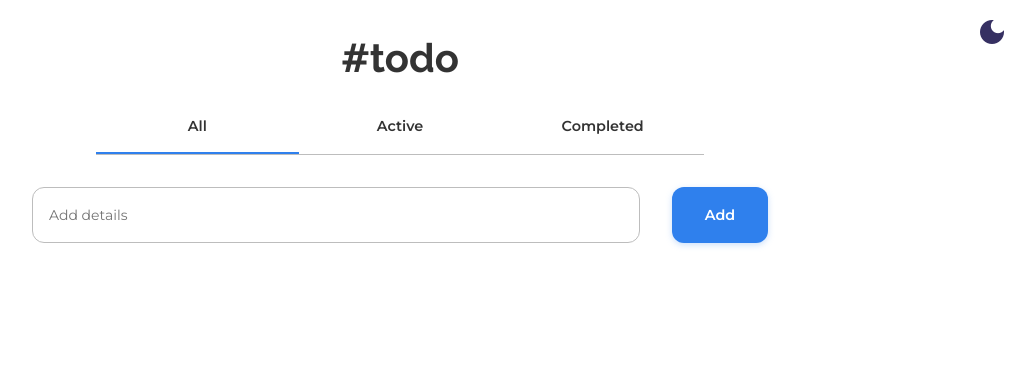
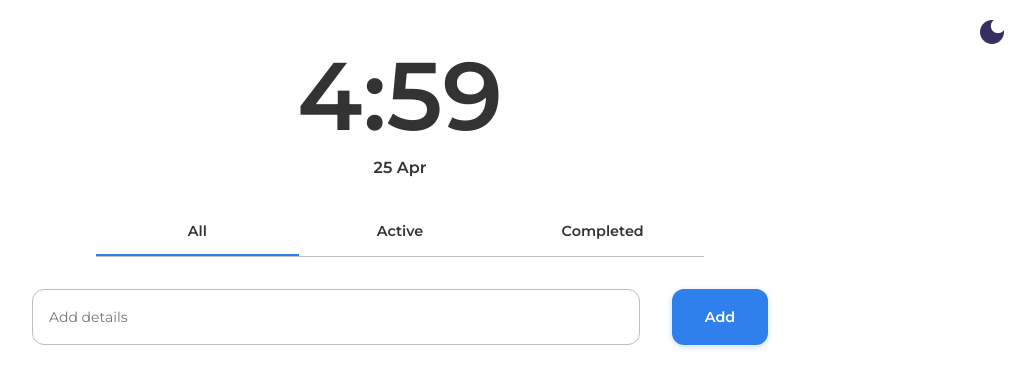
Before and after one commit to NganJason/Dev-Challenges_Frontend-Dev, a React (Create React App) app in the folder todo-app/: page / in a window 1280 px wide. Shown: the top 388 px of the page, without its empty margins (240-1275 px from the left). Built offline with nearby package versions, Linux system fonts and the light colour scheme.

Commit message:
add title

```diff
--- a/todo-app/src/App.js
+++ b/todo-app/src/App.js
@@ -3,11 +3,11 @@ import { lightTheme, darkTheme } from "./globalStyles/theme";
 
 import { BaseStyles } from "./globalStyles/base";
 import { Body, Header } from "./globalStyles/layout"
-import { Text } from "./globalStyles/typography"
 import Nav from "./components/Nav/Nav";
 import Input from "./components/Input/Input";
 import TodoList from "./components/TodoList/TodoList";
 import ThemeToggler from "./components/ThemeToggler/ThemeToggler";
+import Title from "./components/Title/Title";
 
 import { ThemeProvider } from "styled-components";
 import { TodosProvider } from "./hooks/toDosContext"
@@ -30,9 +30,7 @@ function App() {
           <BaseStyles />
           <ThemeToggler theme={theme} toggleTheme={toggleTheme} />
           <Header>
-            <Text size="2.5" bd="700" center Raleway primary>
-              #todo
-            </Text>
+            <Title/>
           </Header>
           <main>
             <Nav setPage={setPage} page={page} />
--- /dev/null
+++ b/todo-app/src/components/Title/Title.js
@@ -0,0 +1,31 @@
+import React from "react";
+import { Text } from "../../globalStyles/typography";
+import { StyledTitle } from "./style"
+
+function Title() {
+    const months = ["Jan", "Feb", "Mar", "Apr", "May", "Jun", "Jul", "Aug", "Sep", "Oct", "Nov", "Dec"]
+
+    const getDate = () => {
+        let d = new Date()
+        return `${d.getDate()} ${months[d.getMonth()]}`
+    }
+
+    const getTime = () => {
+        let d = new Date()
+        let minutes = String(d.getMinutes()).padStart(2, 0)
+
+        return `${d.getHours()}:${minutes}`
+    }
+  return (
+    <StyledTitle>
+      <Text size="6" bd="600" center primary>
+        {getTime()}
+      </Text>
+      <Text size="1" bd="600" mgtop="1" center primary>
+        {getDate()}
+      </Text>
+    </StyledTitle>
+  );
+}
+
+export default Title;
--- /dev/null
+++ b/todo-app/src/components/Title/index.js
@@ -0,0 +1 @@
+export { default } from "./Title.js";
--- /dev/null
+++ b/todo-app/src/components/Title/style.js
@@ -0,0 +1,18 @@
+import styled, { keyframes } from "styled-components";
+
+
+const fadein = keyframes`
+  from {
+    opacity: 0;
+  }
+
+  to {
+    opacity: 100;
+  }
+`;
+
+export const StyledTitle = styled.div`
+    display: flex;
+    flex-direction: column;
+    animation: ${fadein} 0.7s ease-in;
+`
--- a/todo-app/src/globalStyles/layout.js
+++ b/todo-app/src/globalStyles/layout.js
@@ -13,6 +13,5 @@ export const Body = styled.div`
 
 export const Header = styled.div`
   display: flex;
-  min-height: 3rem;
   padding: 3rem;
 `;
--- a/todo-app/src/globalStyles/typography.js
+++ b/todo-app/src/globalStyles/typography.js
@@ -1,9 +1,11 @@
 import styled from "styled-components";
 
 export const Text = styled.p`
+  margin-top: ${(props) => (props.mgtop ? props.mgtop : 0)}rem;
+
   font-family: ${(props) => (props.Raleway ? "Raleway" : "Montserrat")},
     sans-serif;
-  line-height: 1.25rem;
+  line-height: ${(props) => props.size}rem;
 
   font-size: ${(props) => props.size}rem;
   font-weight: ${(props) => props.bd};
@@ -24,5 +26,5 @@ export const Text = styled.p`
     }
   }};
 
-  text-decoration: ${props => (props.strike ? "line-through" : "")};
+  text-decoration: ${(props) => (props.strike ? "line-through" : "")};
 `;
```
